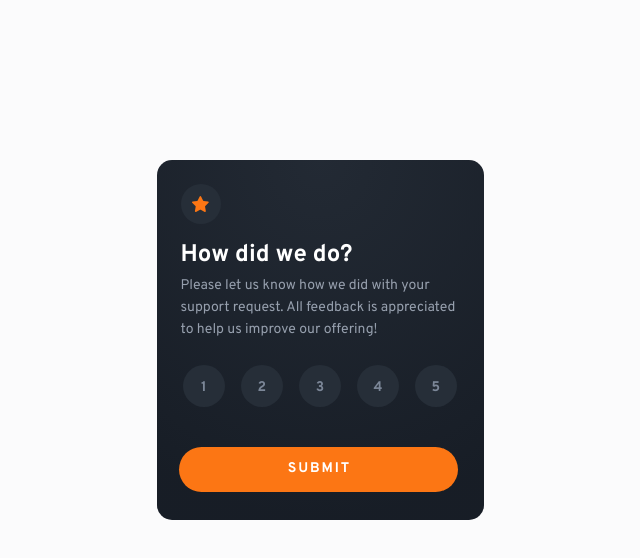
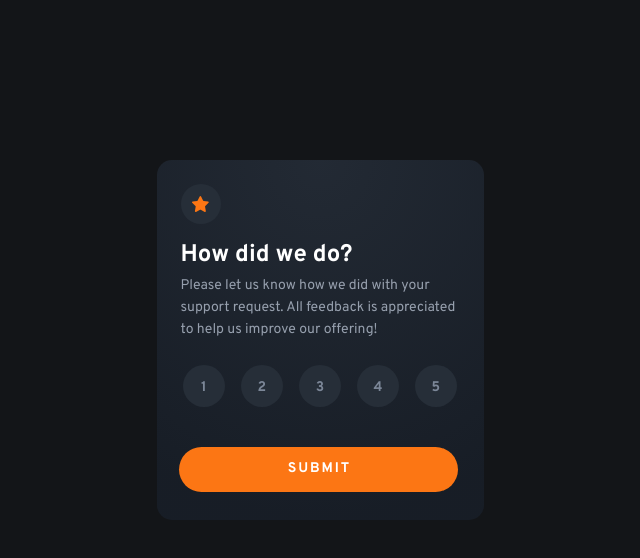
Before and after one commit to Have-Samuel/Interactive-rating-component, a plain HTML site: page index.html in a window 1280 px wide. Shown: the whole page, without its empty margins (320-960 px from the left). Drawn offline with Linux system fonts and the light colour scheme.

Commit message:
Working on the ratings

```diff
--- a/app.js
+++ b/app.js
@@ -1,7 +1,7 @@
 const mainList = document.getElementById('add-modal');
 const thankYouButton = document.querySelector('.main-data button');
-// const listItemElements = mainList.querySelectorAll('li');
 const backdrop = document.getElementById('backdrop');
+const listItemElements = mainList.querySelectorAll('li');
 
 // Shows the backdrop
 const toggleBackdrop = () => {
@@ -20,6 +20,3 @@ const backdropClickHandler = () => {
 
 thankYouButton.addEventListener('click', toggleMainList);
 backdrop.addEventListener('click', backdropClickHandler);
-// for (const listItemEl of listItemElements) {
-//   console.log(listItemEl);
-// }
--- a/style.css
+++ b/style.css
@@ -10,7 +10,7 @@ body {
   display: flex;
   justify-content: center;
   align-items: center;
-  background: rgb(251, 251, 252);
+  background: rgba(19, 21, 24, 1);
   margin: 10rem auto;
 }
 
```
Also changed, not shown: index.html (+10 -0 lines).
